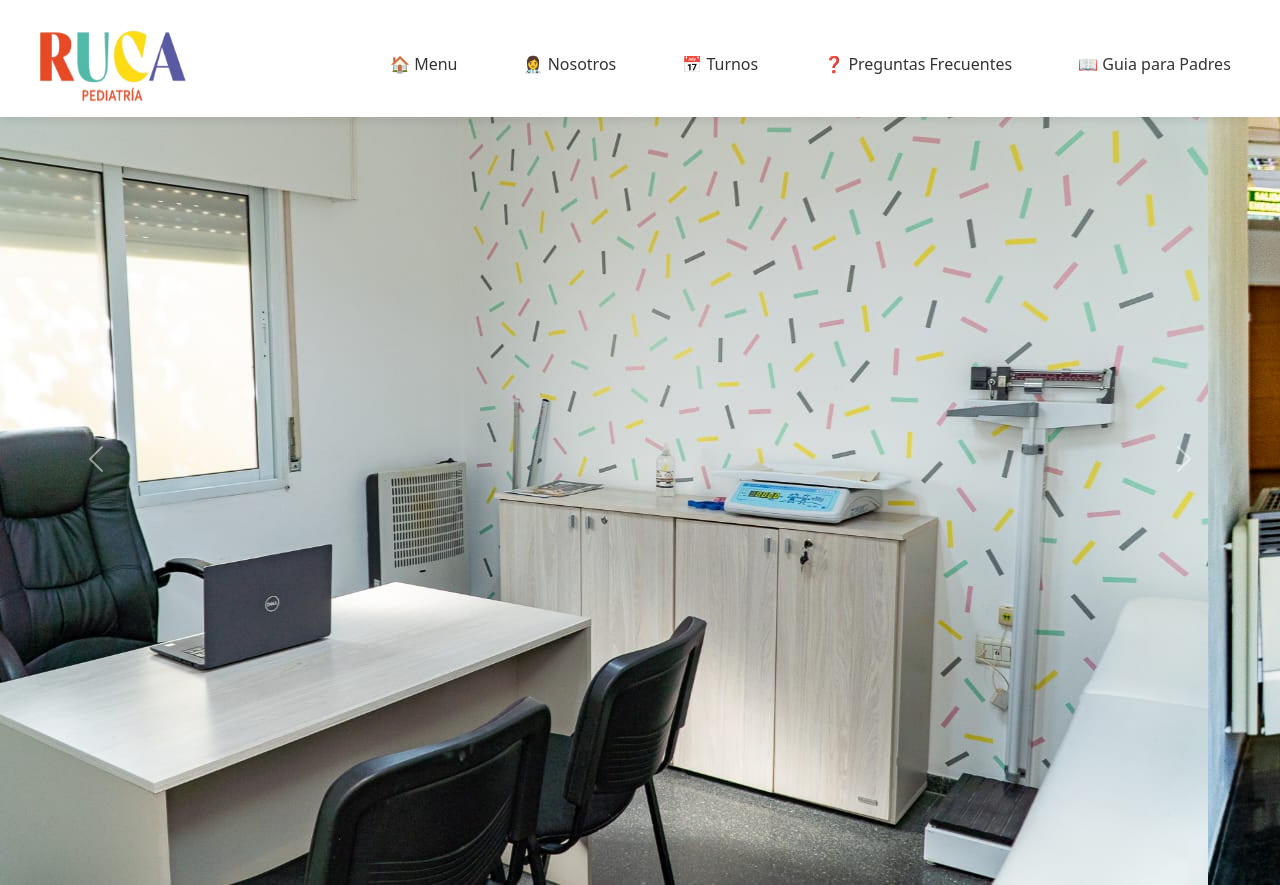
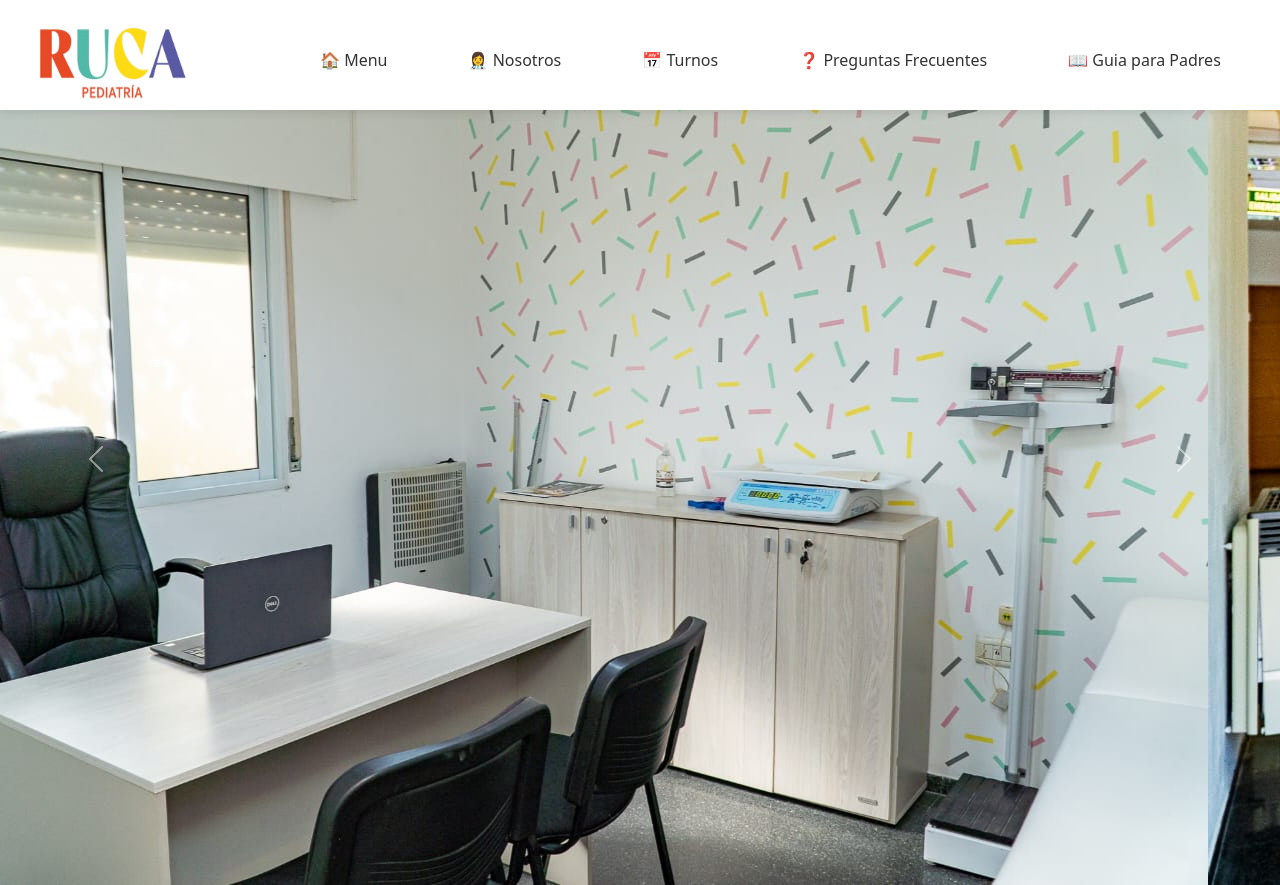
Before and after one commit to Jms2162/ruca-pediatria, a plain HTML site: page index.html in a window 1280 px wide. Shown: the top 885 px of the page. Drawn offline with nearby package versions, Linux system fonts and the light colour scheme.

Commit message:
Agregado de boludez

```diff
--- a/css/main.css
+++ b/css/main.css
@@ -148,7 +148,7 @@ main {
 
 .servicios {
   border-top: 1px solid black;
-  margin: 2rem 1rem 1rem 1rem;
+  margin: 3rem 2rem 2rem 2rem;
   display: flex;
   flex-direction: column;
   align-self: center;
@@ -315,6 +315,7 @@ footer {
 
 
 
+
 /* =======================
    TABLET STYLES
 ========================== */
@@ -359,8 +360,8 @@ footer {
   z-index: 1000;
   background-color: white;
   box-shadow: 0 2px 10px rgba(0, 0, 0, 0.1);
-  height: 117px;
-}
+  height: 110px;
+  }
 
   .logo {
     width: 15%;
@@ -396,20 +397,20 @@ footer {
 
   .navbar-nav {
     flex-direction: row;
-    gap: 30px;
+    gap: 25px;
   }
 
   .nav-link {
     font-size: 16px;
     font-weight: 500;
     color: #333;
-    padding: 18px 18px;
+    padding: 40px 28px;
     border: none;
     border-radius: 10px;
     transition: background-color 0.7s ease, color 0.3s ease;
     display: flex;
     align-items: center;
-    gap: 6px;
+    gap: 1px;
   }
 
   .nav-link:hover {
@@ -418,5 +419,9 @@ footer {
 
   }
 
+}
 
-}
+/*MAIN LAPTOP*/
+
+
+/* FOOTER LAPTOP*/
```
